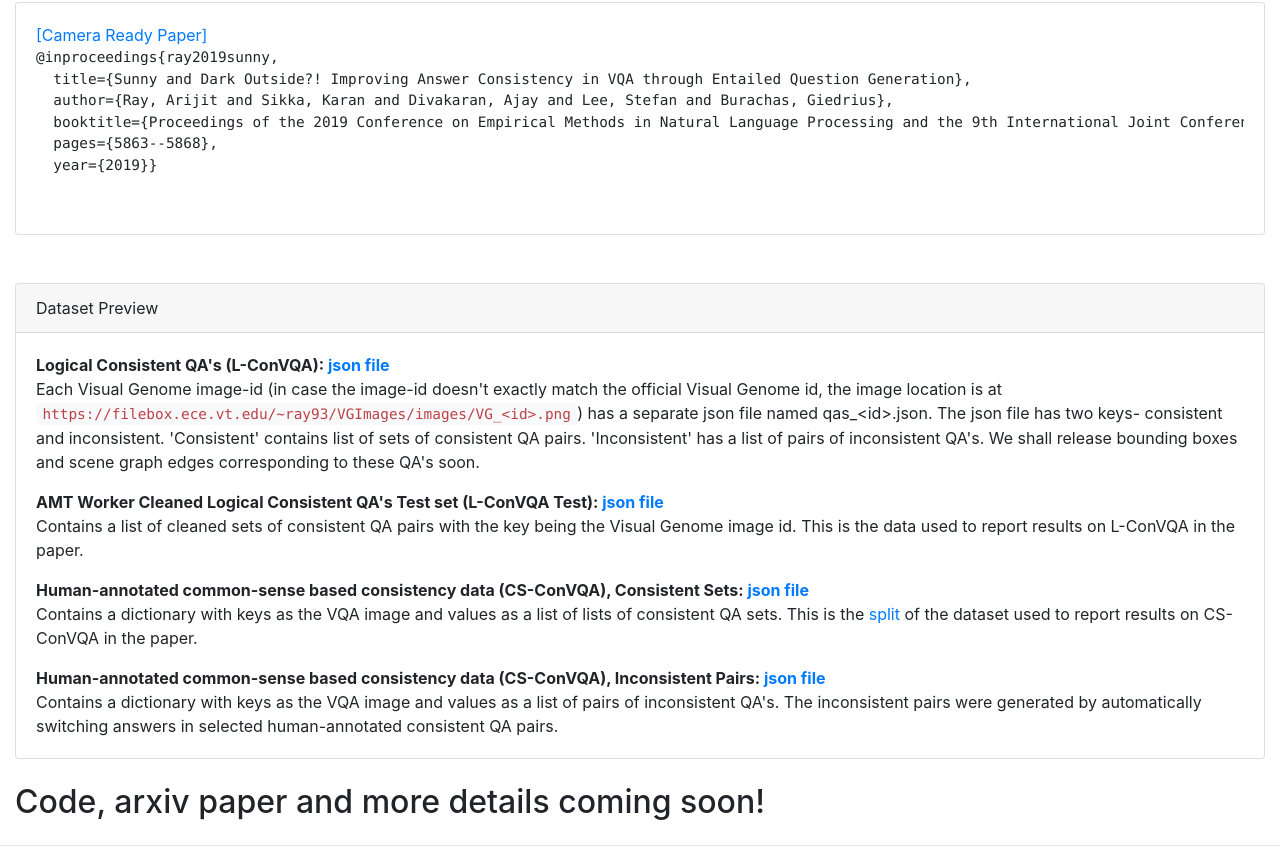
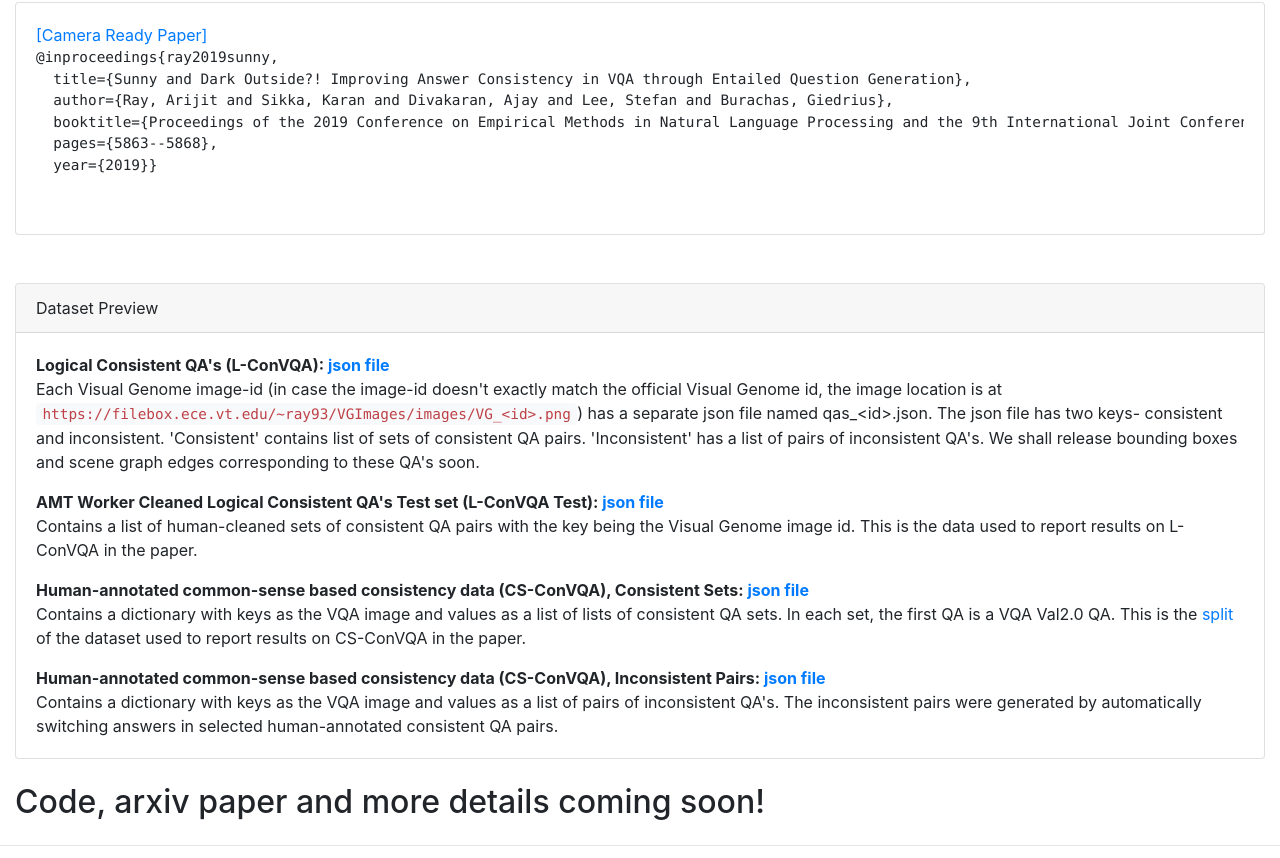
Before and after one commit to arijitray1993/ConVQA, a plain HTML site: page index.html in a window 1280 px wide. Shown: the part 2602-3460 px from the top of the page. Drawn offline with Linux system fonts and the light colour scheme.

Commit message:
added the fact that first qa is VQA Val

```diff
--- a/index.html
+++ b/index.html
@@ -108,10 +108,10 @@
                             We shall release bounding boxes and scene graph edges corresponding to these QA's soon.</div>
                         <p></p>
                         <div><b>AMT Worker Cleaned Logical Consistent QA's Test set (L-ConVQA Test): <a href="cleaned_Logical_ConVQA_test.json"> json file </a></b></div>
-                        <div>Contains a list of cleaned sets of consistent QA pairs with the key being the Visual Genome image id. This is the data used to report results on L-ConVQA in the paper.</div>
+                        <div>Contains a list of human-cleaned sets of consistent QA pairs with the key being the Visual Genome image id. This is the data used to report results on L-ConVQA in the paper.</div>
                         <p></p>
                         <div><b>Human-annotated common-sense based consistency data (CS-ConVQA), Consistent Sets: <a href="CommonSense_ConVQA_consistent.json"> json file </a></b></div>
-                        <div>Contains a dictionary with keys as the VQA image and values as a list of lists of consistent QA sets. This is the <a href="highlevel_test_split.json">split</a> of the dataset used to report results on CS-ConVQA in the paper.</div>
+                        <div>Contains a dictionary with keys as the VQA image and values as a list of lists of consistent QA sets. In each set, the first QA is a VQA Val2.0 QA. This is the <a href="highlevel_test_split.json">split</a> of the dataset used to report results on CS-ConVQA in the paper.</div>
                         <p></p>
 
                         <div><b>Human-annotated common-sense based consistency data (CS-ConVQA), Inconsistent Pairs: <a href="CommonSense_ConVQA_inconsistent.json"> json file </a></b></div>
```
